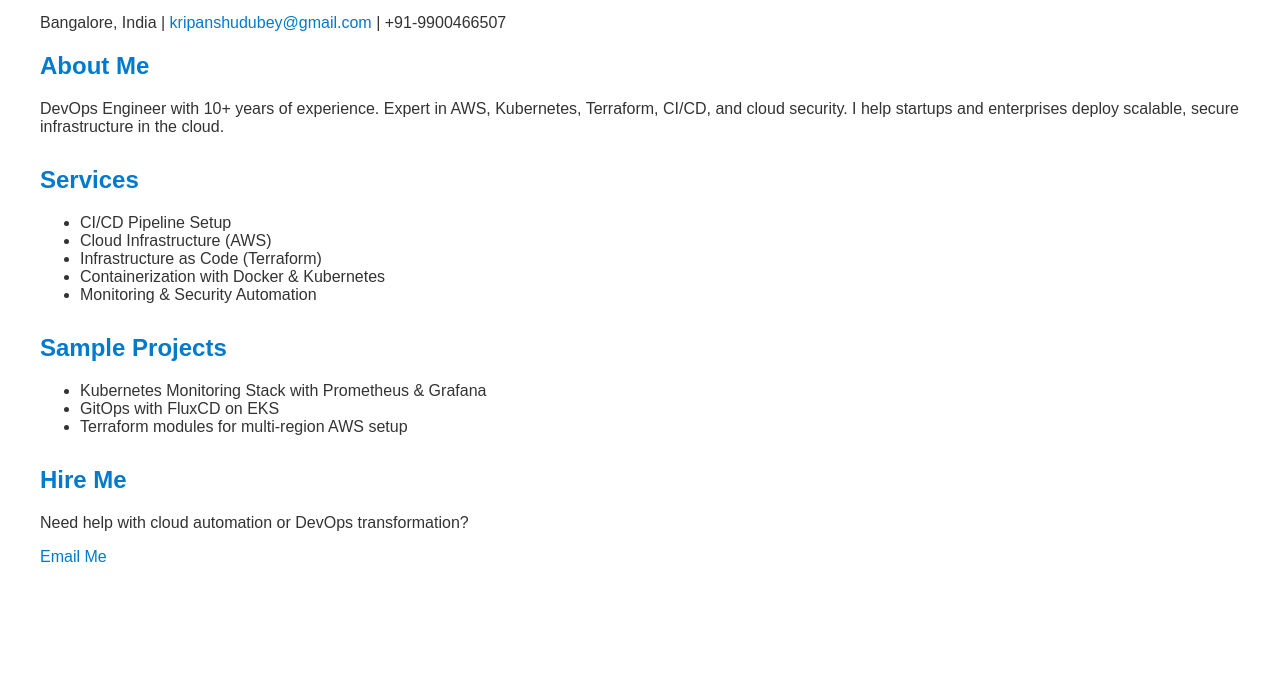
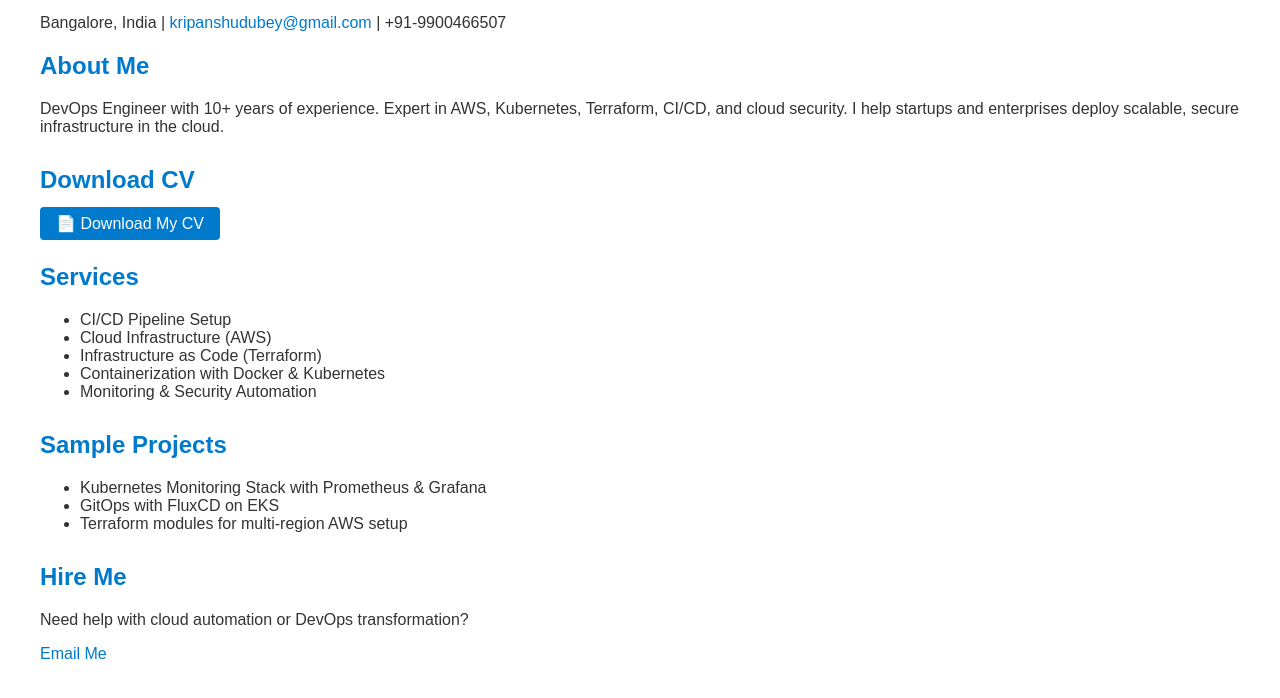
Before and after one commit to kripanshudubey/kripanshudubey.github.io, a plain HTML site: page index.html in a window 1280 px wide. Shown: the part 118-816 px from the top of the page. Drawn offline with Linux system fonts and the light colour scheme.

Commit message:
Update index.html

```diff
--- a/index.html
+++ b/index.html
@@ -20,7 +20,14 @@
     <h2>About Me</h2>
     <p>DevOps Engineer with 10+ years of experience. Expert in AWS, Kubernetes, Terraform, CI/CD, and cloud security. I help startups and enterprises deploy scalable, secure infrastructure in the cloud.</p>
   </div>
-
+<div class="section">
+  <h2>Download CV</h2>
+  <p>
+    <a href="Kripanshu_Dubey_CV.pdf" download style="padding: 8px 16px; background: #007acc; color: #fff; border-radius: 4px;">
+      📄 Download My CV
+    </a>
+  </p>
+</div>
   <div class="section">
     <h2>Services</h2>
     <ul>
```
